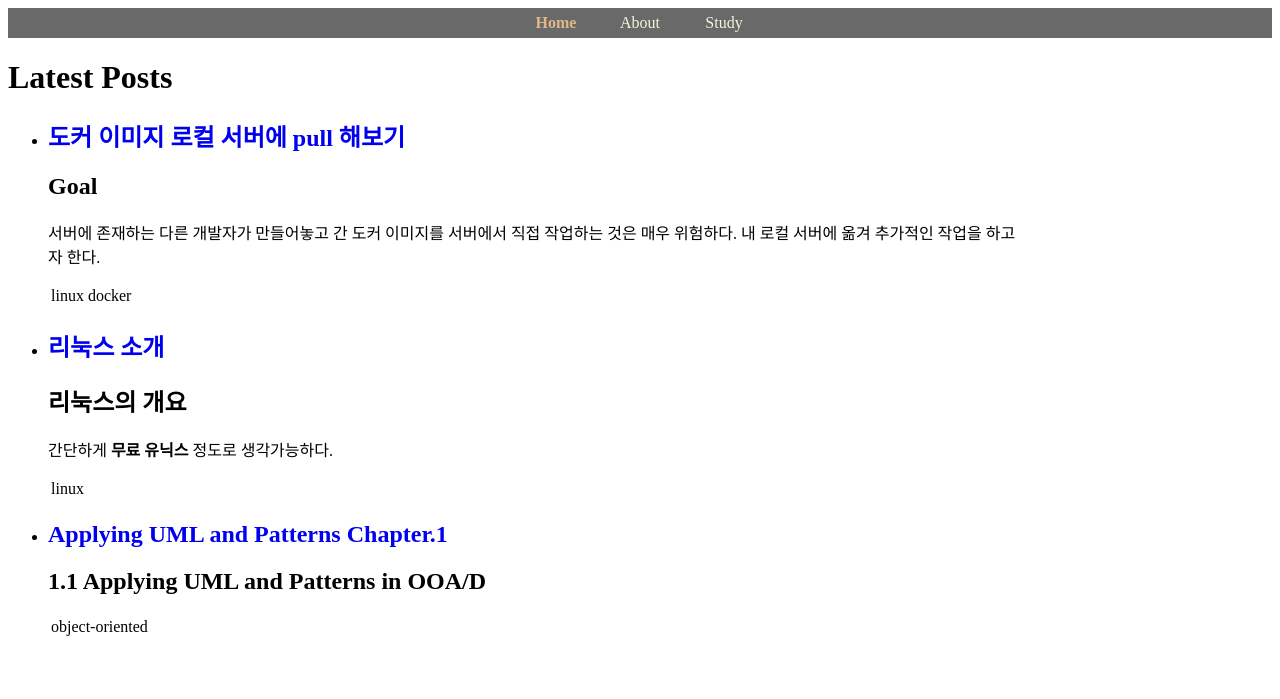
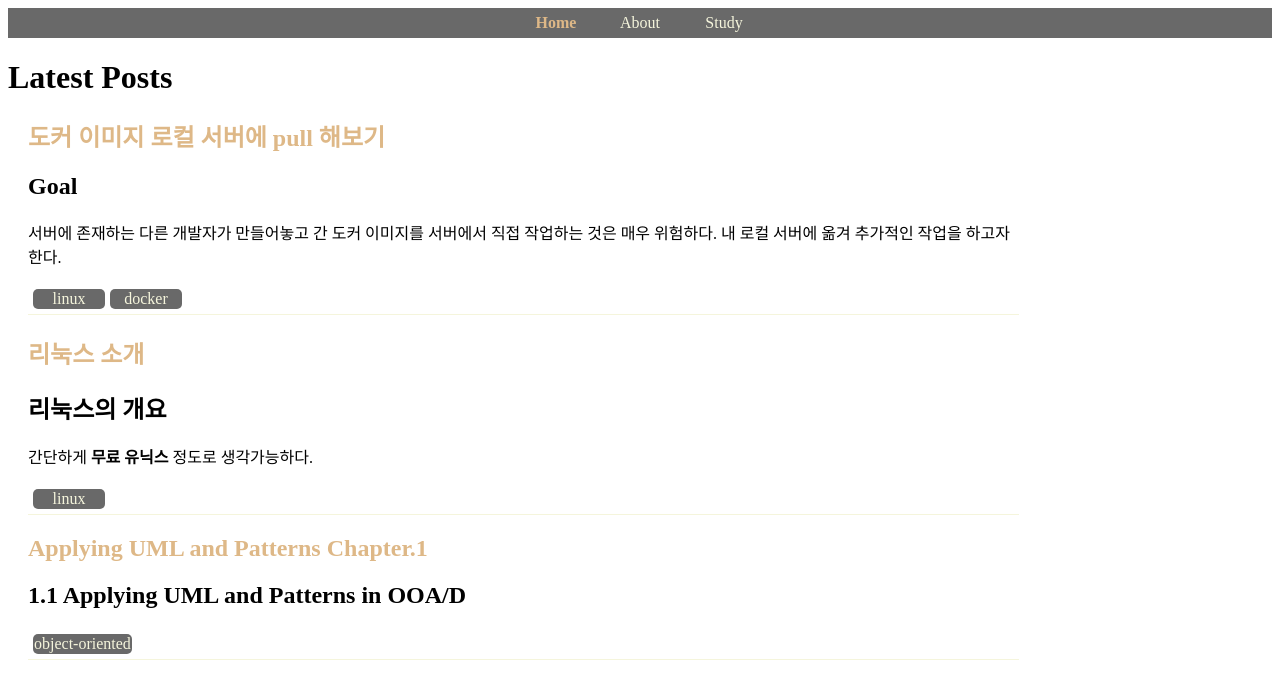
Before and after one commit to BreadKey/breadkey.github.io, a Jekyll site: the page built from index.html, in a window 1280 px wide. Shown: the top 699 px of the page. Built offline with Jekyll 4.4.1, drawn with Linux system fonts in a browser that asks for light colours.

Commit message:
스타일 css파일에 옮김

```diff
--- a/css/default.css
+++ b/css/default.css
@@ -14,3 +14,33 @@
 	height: 30px;
 	background-color: dimgray;
 }
+
+table.tag-container {
+	border-collapse: separate;
+	border-spacing: 5px;
+}
+
+td.tag-content {
+	min-width: 70px;
+	border-radius: 5px;
+	background-color: dimgray;
+	color: beige;
+	text-align: center;
+}
+
+li {
+	border-bottom: 1.5px solid beige;
+}
+
+ul {
+	list-style-type: none;
+	padding-inline-start: 20px;
+}
+
+a#post-title {
+	color: burlywood;
+}
+
+a#post-title:hover {
+	color: beige;
+}
```
